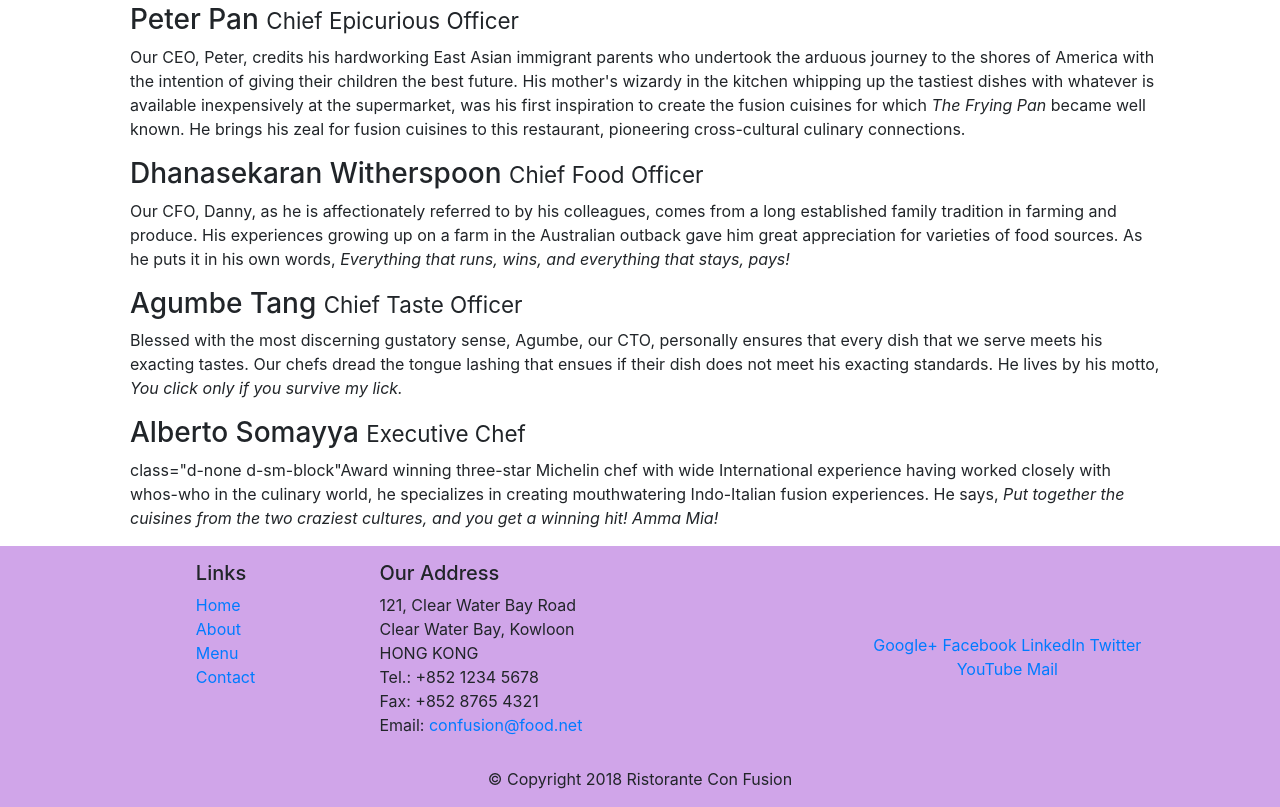
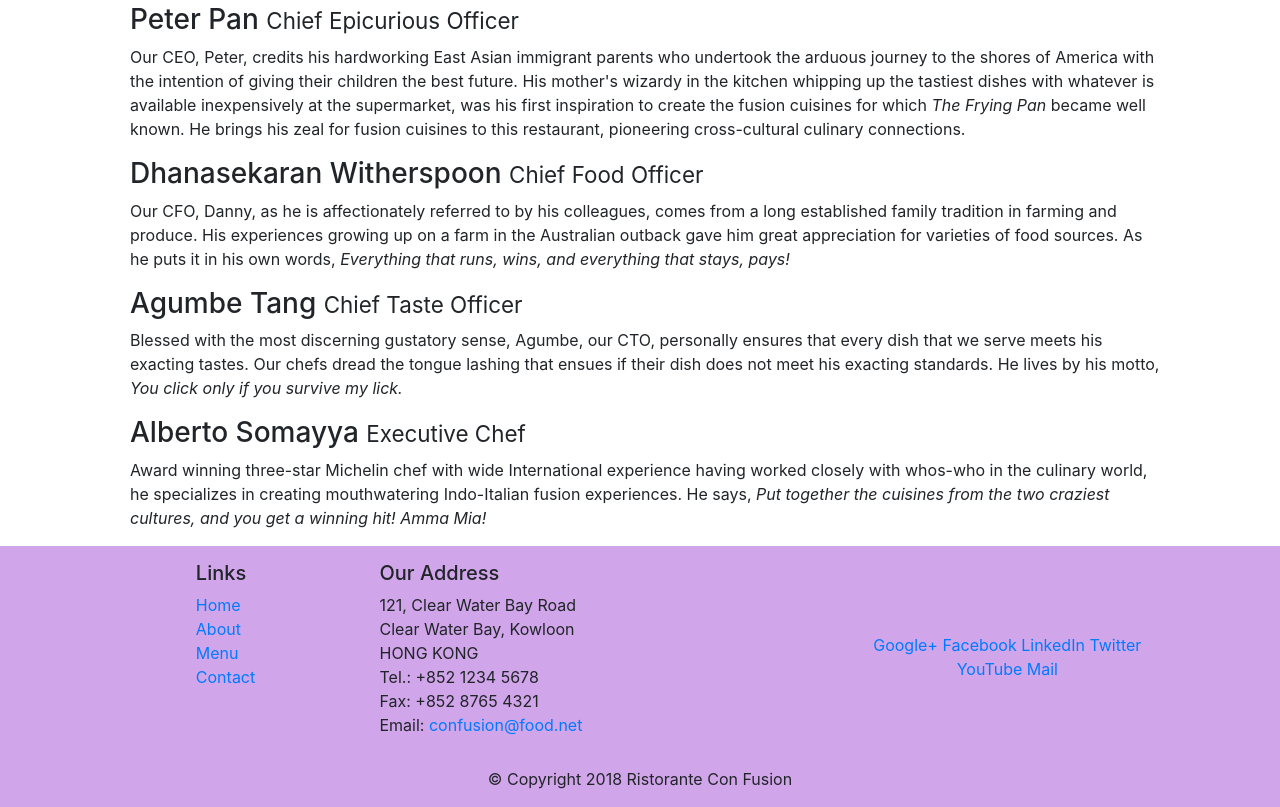
Before and after one commit to digvijayredekar17/testbootstrap, a website: page aboutus.html in a window 1280 px wide. Shown: the part 708-1515 px from the top of the page. Drawn offline with nearby package versions, Linux system fonts and the light colour scheme.

```diff
--- a/aboutus.html
+++ b/aboutus.html
@@ -58,7 +58,7 @@
                 <h3>Agumbe Tang <small>Chief Taste Officer</small></h3>
                 <p class="d-none d-sm-block">Blessed with the most discerning gustatory sense, Agumbe, our CTO, personally ensures that every dish that we serve meets his exacting tastes. Our chefs dread the tongue lashing that ensues if their dish does not meet his exacting standards. He lives by his motto, <em>You click only if you survive my lick.</em></p>
                 <h3>Alberto Somayya <small>Executive Chef</small></h3>
-                <p> class="d-none d-sm-block"Award winning three-star Michelin chef with wide International experience having worked closely with whos-who in the culinary world, he specializes in creating mouthwatering Indo-Italian fusion experiences. He says, <em>Put together the cuisines from the two craziest cultures, and you get a winning hit! Amma Mia!</em></p>
+                <p class="d-none d-sm-block"> Award winning three-star Michelin chef with wide International experience having worked closely with whos-who in the culinary world, he specializes in creating mouthwatering Indo-Italian fusion experiences. He says, <em>Put together the cuisines from the two craziest cultures, and you get a winning hit! Amma Mia!</em></p>
             </div>
        </div>
 
```
Also changed, not shown: 1 other file.
